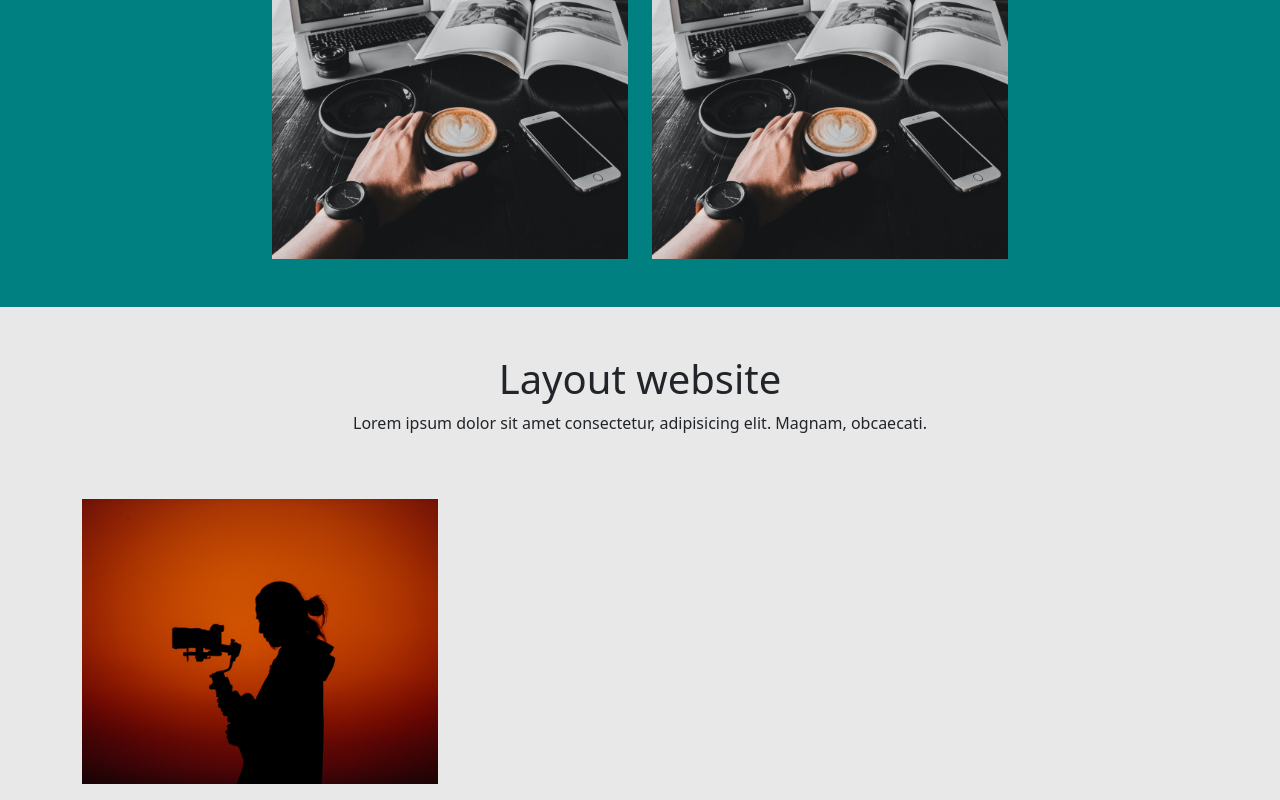
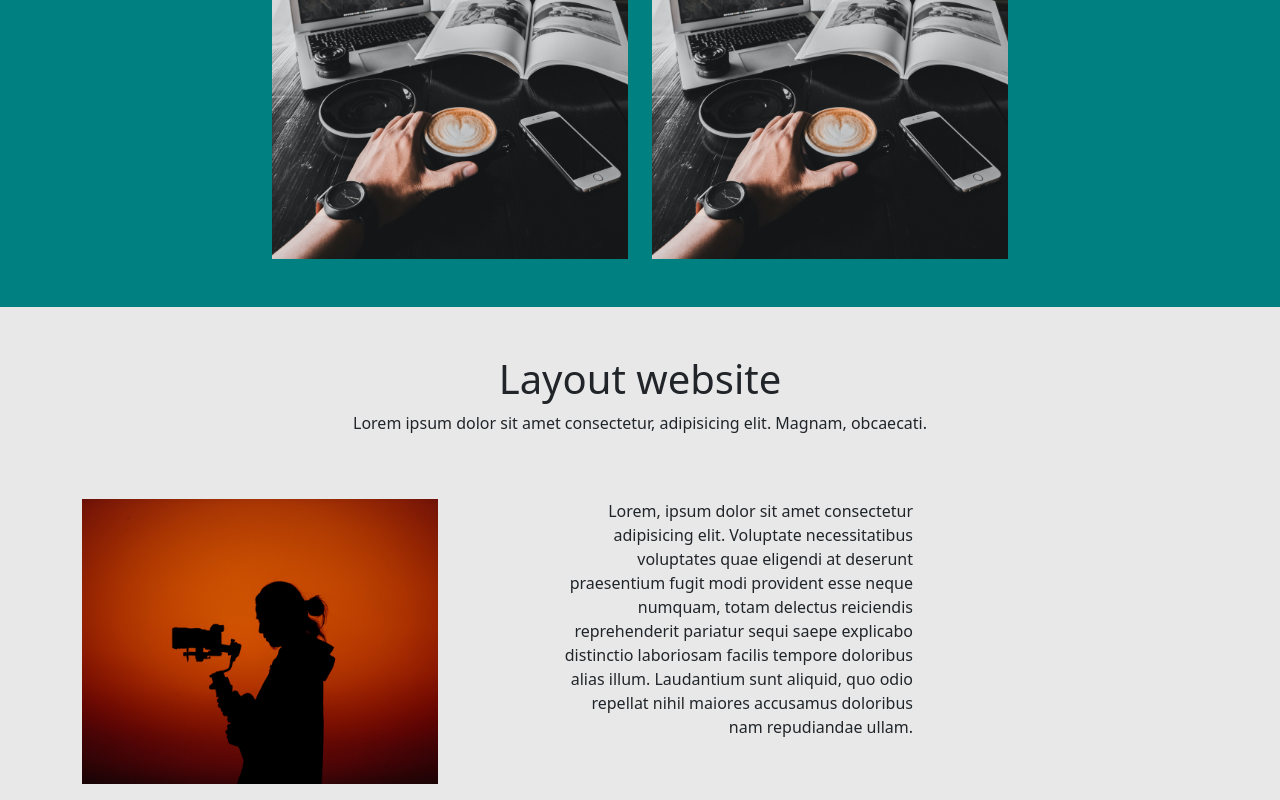
Before and after one commit to Soe-Hok-Gie/grid-sistem, a React (Create React App) app: page / in a window 1280 px wide. Shown: the part 1088-1888 px from the top of the page. Built offline with nearby package versions, Linux system fonts and the light colour scheme.

Commit message:
menambahkan col baru dgn col-4 dan offset-1, juga perubahan detail kecil

```diff
--- a/src/components/Profil.jsx
+++ b/src/components/Profil.jsx
@@ -14,6 +14,12 @@ const Profil = () => {
           <div className="col-4">
             <img src="./assets/potret.png" alt="" class="img-fluid" />
           </div>
+          <div className="col-4 offset-1 text-end">
+            <p>
+              Lorem, ipsum dolor sit amet consectetur adipisicing elit. Voluptate necessitatibus voluptates quae eligendi at deserunt praesentium fugit modi provident esse neque numquam, totam delectus reiciendis reprehenderit pariatur
+              sequi saepe explicabo distinctio laboriosam facilis tempore doloribus alias illum. Laudantium sunt aliquid, quo odio repellat nihil maiores accusamus doloribus nam repudiandae ullam.
+            </p>
+          </div>
         </div>
       </div>
     </div>
```
